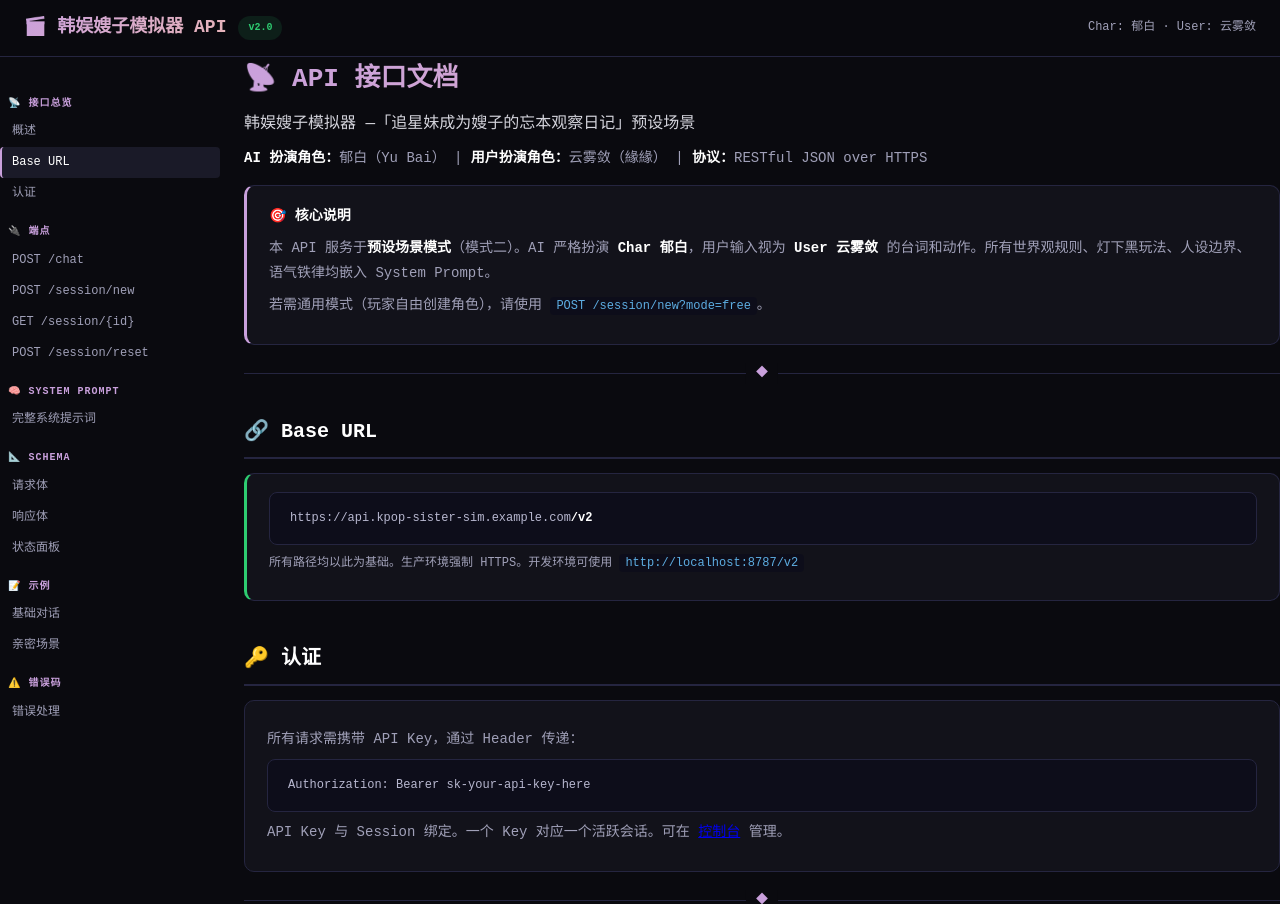
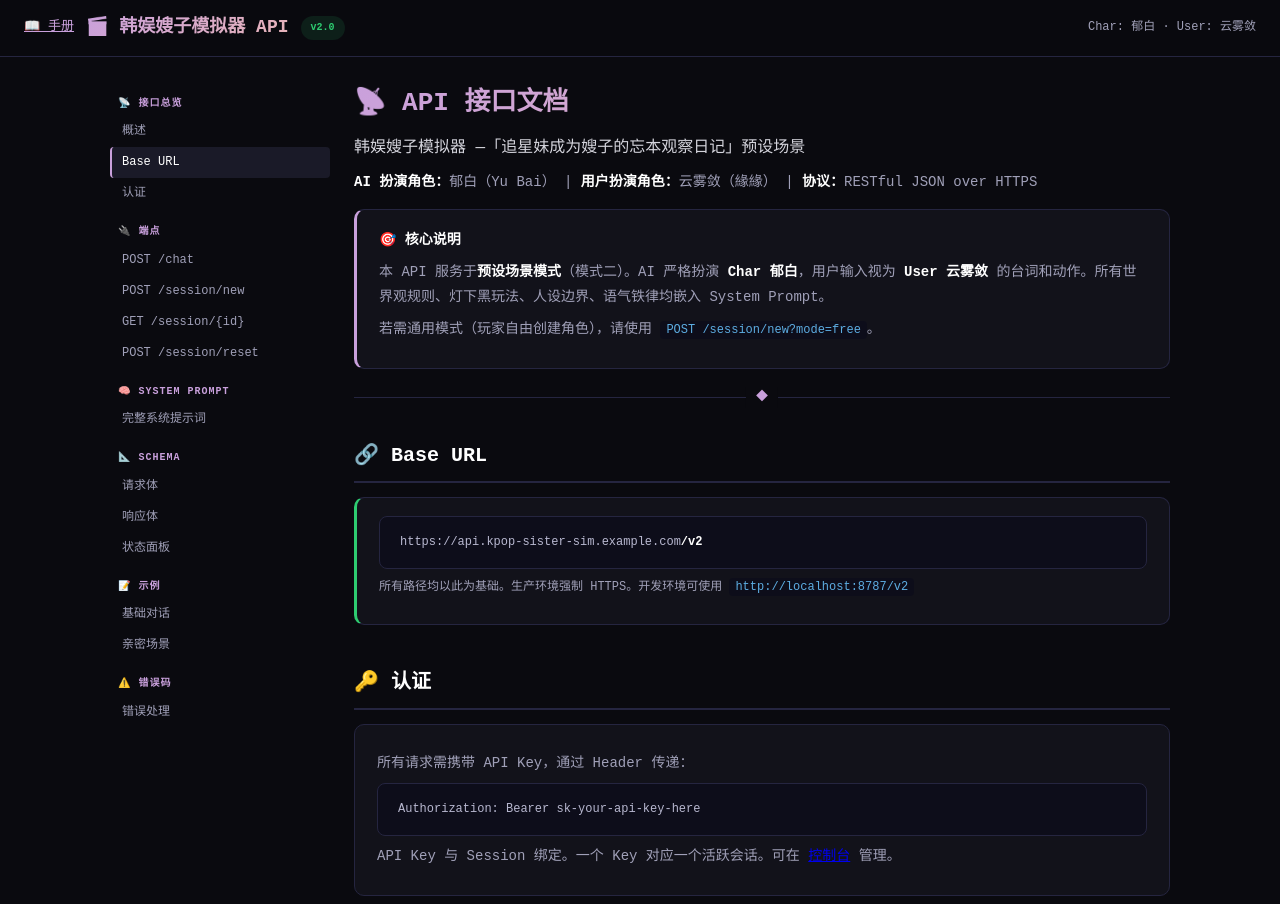
Before and after one commit to shuy51357-cmd/kpop-sister-sim, a plain HTML site: page api.html in a window 1280 px wide. Shown: the top 904 px of the page. Drawn offline with Linux system fonts and the light colour scheme.

Commit message:
Update api.html

```diff
--- a/api.html
+++ b/api.html
@@ -51,7 +51,7 @@
             background: #27ae6022; color: #2ecc71; font-weight: 700;
         }
         .spacer { flex: 1; }
-<a href="index.html" style="color:var(--accent);font-size:13px;">📖 手册</a>
+
         /* 主体 */
         .container {
             max-width: 1100px; margin: 0 auto; padding: 24px 20px;
@@ -200,13 +200,12 @@
 <body>
 
 <!-- ═══════════ 顶部 ═══════════ -->
-<div class="topbar">
+<div class="topbar"><a href="index.html" style="color:var(--accent);font-size:13px;">📖 手册</a>
     <span class="logo">🎬 韩娱嫂子模拟器 API</span>
     <span class="badge">v2.0</span>
     <span class="spacer"></span>
     <span style="font-size:12px;color:var(--text2)">Char: 郁白 · User: 云雾敛</span>
 </div>
-
 <!-- ═══════════ 主体 ═══════════ -->
 <div class="container">
     <div class="layout">
```
